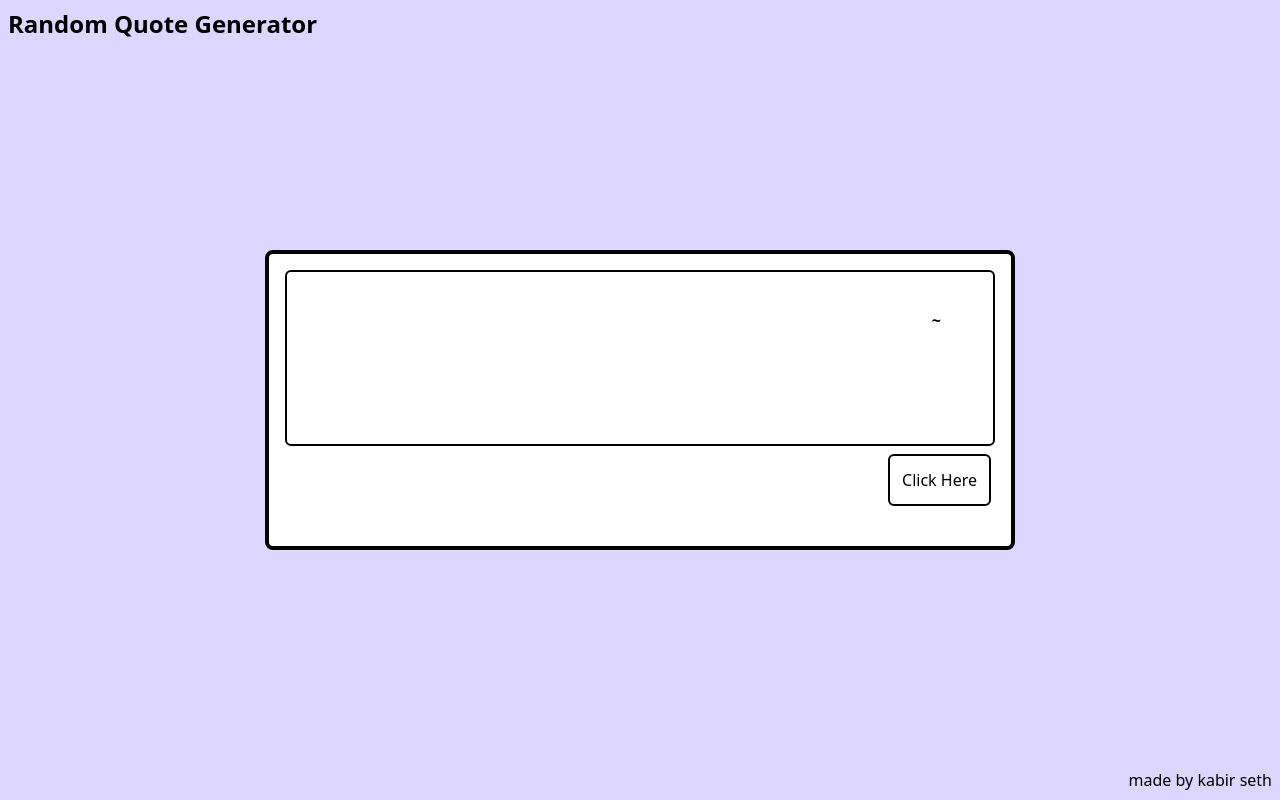
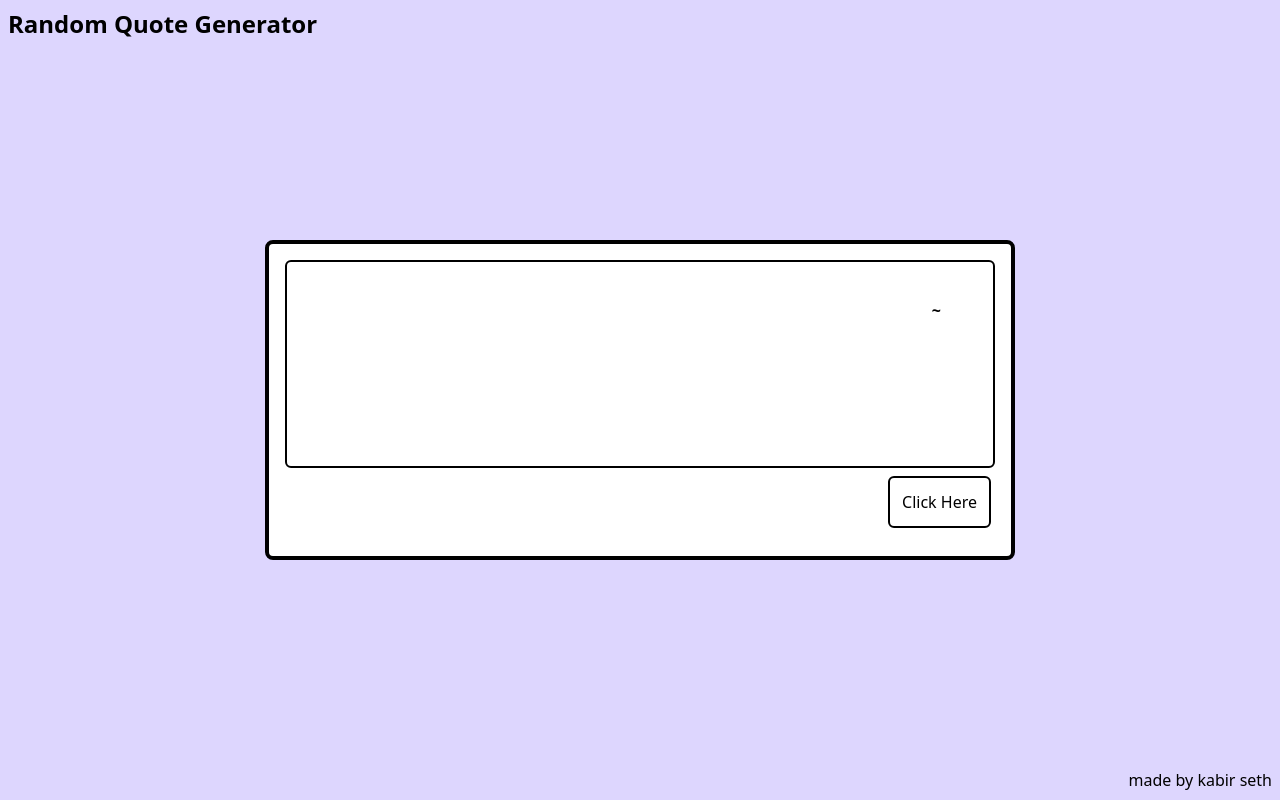
Before and after one commit to sethkabir/RandomQuote, a React (Vite) app: page / in a window 1280 px wide. Built offline with nearby package versions, Linux system fonts and the light colour scheme; no server answers.

Commit message:
change box height

```diff
--- a/src/Components/TextBox.tsx
+++ b/src/Components/TextBox.tsx
@@ -53,11 +53,11 @@ const TextBox = (props: ParentProp) => {
 	return (
 		<div
 			id="quote-box"
-			className={`absolute top-1/2 left-1/2 h-[300px] md:h-[300px] md:w-[750px] w-[350px] -translate-y-1/2 -translate-x-1/2 border-4 rounded-lg p-2  transition-colors border-black bg-white`}
+			className={`absolute top-1/2 left-1/2 h-[320px] md:h-[320px] md:w-[750px] w-[350px] -translate-y-1/2 -translate-x-1/2 border-4 rounded-lg p-2  transition-colors border-black bg-white`}
 		>
 			<div
 				id="text"
-				className="border-2 rounded-md h-44 p-5 m-2 border-black"
+				className="border-2 rounded-md h-52 p-5 m-2 border-black"
 			>
 				<div className="sm:text-xl text-justify p-2 font-bold">
 					{quote?.text}
```
